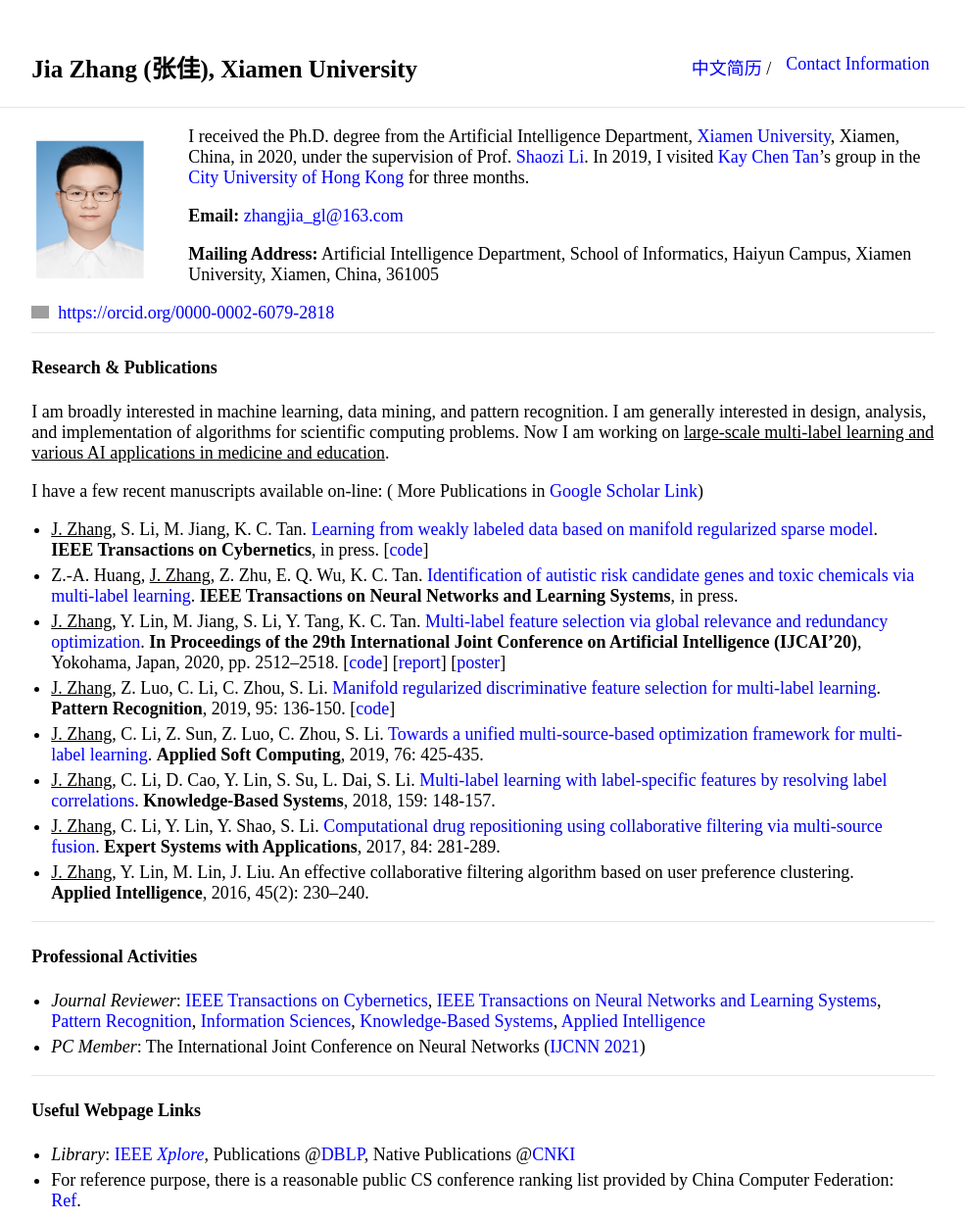
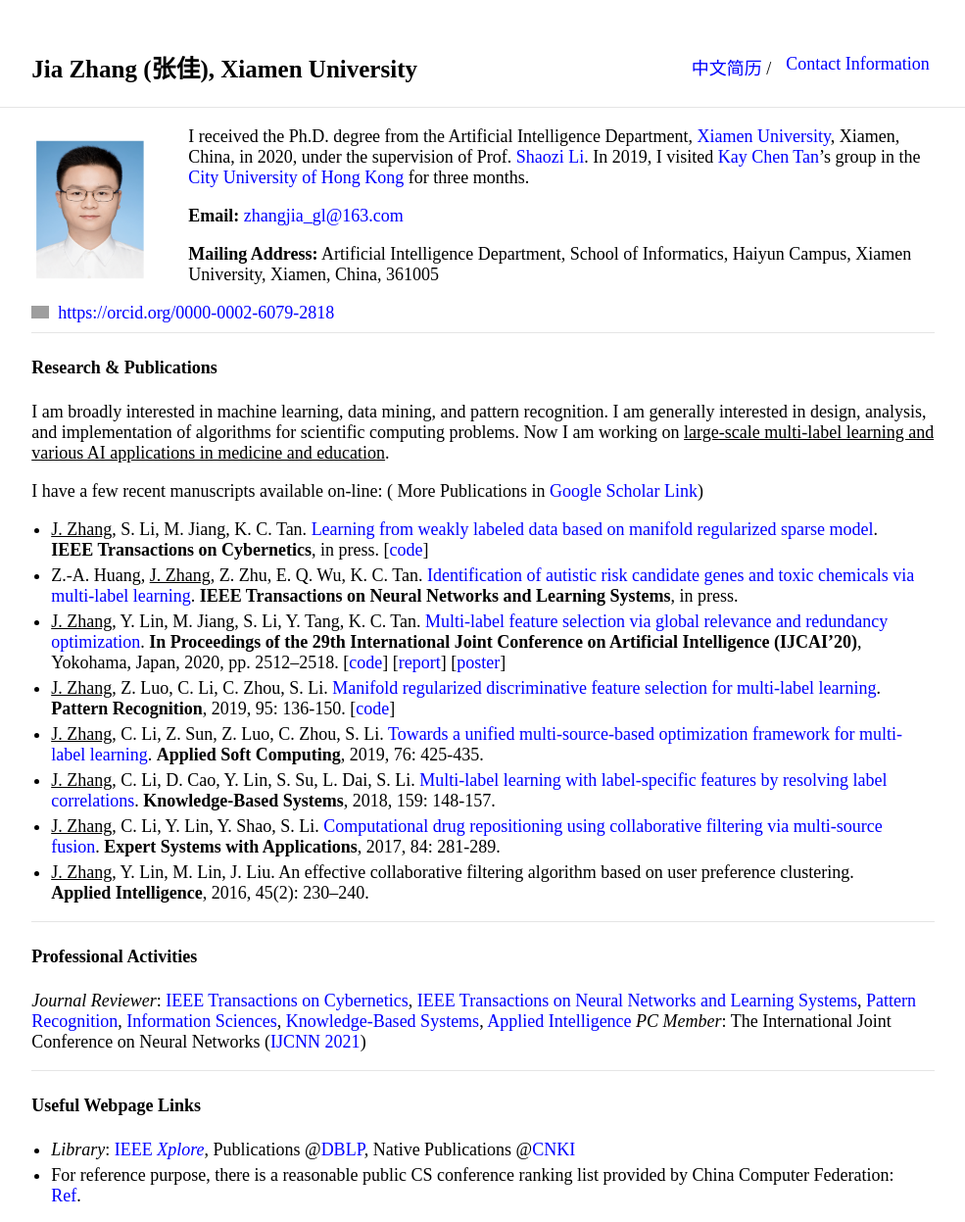
Before and after one commit to jiazhang-ml/jiazhang-ml.github.io, a Jekyll site: the page built from index.md, in a window 1280 px wide. Shown: the top 1247 px of the page at 98% size, without its empty margins (147-1132 px from the left). Built offline with Jekyll 4.4.1, drawn with Linux system fonts in a browser that asks for light colours; grey boxes are pictures that could not be loaded.

```diff
--- a/index.md
+++ b/index.md
@@ -31,8 +31,8 @@ I have a few recent manuscripts available on-line: ( More Publications in [Googl
 ---
 
 #### Professional Activities
-* *Journal Reviewer*: [IEEE Transactions on Cybernetics](https://mc.manuscriptcentral.com/cyb-ieee), [IEEE Transactions on Neural Networks and Learning Systems](https://mc.manuscriptcentral.com/tnnls), [Pattern Recognition](https://www.journals.elsevier.com/pattern-recognition/), [Information Sciences](https://www.journals.elsevier.com/information-sciences), [Knowledge-Based Systems](https://www.journals.elsevier.com/knowledge-based-systems), [Applied Intelligence](https://www.editorialmanager.com/apin/Default.aspx)
-* *PC Member*: The International Joint Conference on Neural Networks ([IJCNN 2021](https://www.ijcnn.org/))
+*Journal Reviewer*: [IEEE Transactions on Cybernetics](https://mc.manuscriptcentral.com/cyb-ieee), [IEEE Transactions on Neural Networks and Learning Systems](https://mc.manuscriptcentral.com/tnnls), [Pattern Recognition](https://www.journals.elsevier.com/pattern-recognition/), [Information Sciences](https://www.journals.elsevier.com/information-sciences), [Knowledge-Based Systems](https://www.journals.elsevier.com/knowledge-based-systems), [Applied Intelligence](https://www.editorialmanager.com/apin/Default.aspx)
+*PC Member*: The International Joint Conference on Neural Networks ([IJCNN 2021](https://www.ijcnn.org/))
 
 ---
 
```
